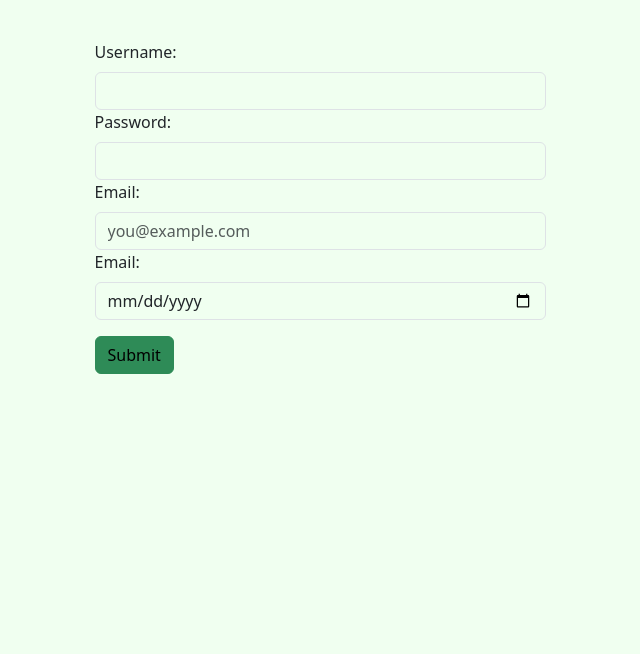
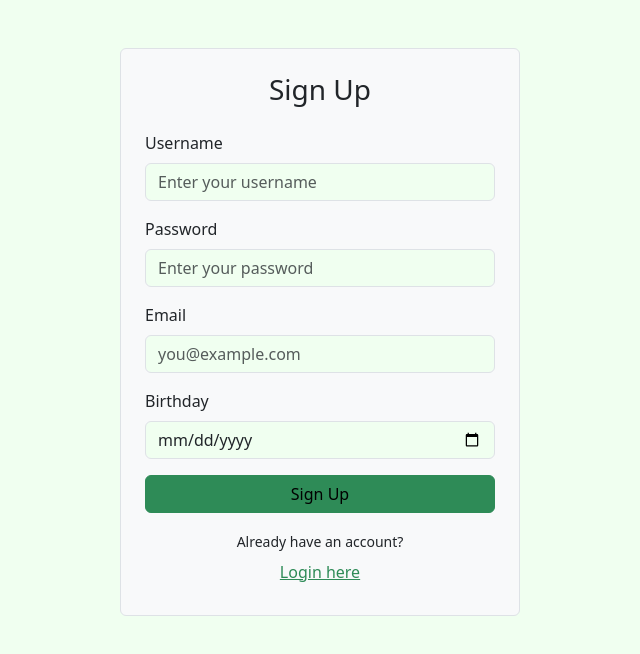
Before and after one commit to nimkus/myFlix-client, a React (Vite) app: page /signup in a window 1280 px wide. Shown: the top 654 px of the page, without its empty margins (320-960 px from the left). Built offline with nearby package versions, Linux system fonts and the light colour scheme.

Commit message:
Update signup-view.jsx

```diff
--- a/src/components/signup-view/signup-view.jsx
+++ b/src/components/signup-view/signup-view.jsx
@@ -1,91 +1,175 @@
 import { useState } from 'react';
-import Form from 'react-bootstrap/Form';
-import Button from 'react-bootstrap/Button';
+import { useNavigate } from 'react-router-dom';
+import { Form, Button } from 'react-bootstrap';
+import { Link } from 'react-router-dom';
 
 export const SignupView = () => {
-  const [username, setUsername] = useState('');
-  const [password, setPassword] = useState('');
-  const [email, setEmail] = useState('');
-  const [birthday, setBirthday] = useState('');
+  const navigate = useNavigate();
 
-  const handleSubmit = (event) => {
-    // prevents reload the entire page
+  const [formValues, setFormValues] = useState({
+    username: '',
+    password: '',
+    email: '',
+    birthday: '',
+  });
+
+  const [formErrors, setFormErrors] = useState({
+    username: '',
+    password: '',
+    email: '',
+    birthday: '',
+  });
+
+  const handleChange = (field, value) => {
+    setFormValues({ ...formValues, [field]: value });
+    validateField(field, value);
+  };
+
+  const validateField = (field, value) => {
+    let errorMessage = '';
+
+    switch (field) {
+      case 'username':
+        if (value.length < 5) {
+          errorMessage = 'Username must be at least 5 characters long.';
+        }
+        break;
+      case 'password':
+        const passwordPattern = /^(?=.*[a-z])(?=.*[A-Z])(?=.*\d)(?=.*[\W_]).{8,}$/;
+        if (!passwordPattern.test(value)) {
+          errorMessage =
+            'Password must contain at least 8 characters, an uppercase letter, a lowercase letter, a number, and a symbol.';
+        }
+        break;
+      case 'email':
+        const emailPattern = /^[a-z0-9._%+-]+@[a-z0-9.-]+\.[a-z]{2,}$/;
+        if (!emailPattern.test(value)) {
+          errorMessage = 'Please enter a valid email address.';
+        }
+        break;
+      case 'birthday':
+        const today = new Date();
+        const birthDate = new Date(value);
+        const ageLimit = 200;
+        const maxAgeDate = new Date(today.setFullYear(today.getFullYear() - ageLimit));
+
+        if (birthDate > new Date()) {
+          errorMessage = 'The birthday cannot be in the future.';
+        } else if (birthDate < maxAgeDate) {
+          errorMessage = `This is not a valid age in the bunnyverse.`;
+        }
+        break;
+      default:
+        break;
+    }
+
+    setFormErrors({ ...formErrors, [field]: errorMessage });
+  };
+
+  const handleSubmit = async (event) => {
     event.preventDefault();
 
-    const data = {
-      username: username,
-      password: password,
-      email: email,
-      birthday: birthday,
-    };
+    // Prevent form submission if there are validation errors
+    if (Object.values(formErrors).some((error) => error)) {
+      alert('Please correct the errors before submitting.');
+      return;
+    }
 
-    fetch('https://nimkus-movies-flix-6973780b155e.herokuapp.com/users', {
+    const { username, password, email, birthday } = formValues;
+    const data = { username, password, email, birthday };
+
+    try {
+      const response = await fetch('https://nimkus-movies-flix-6973780b155e.herokuapp.com/users', {
         method: 'POST',
         headers: {
           'content-type': 'application/json',
         },
         body: JSON.stringify(data),
-    })
-      .then((response) => {
+      });
+
       if (response.ok) {
         alert('Signup successful');
-          window.location.reload();
+        navigate('/login');
       } else {
-          alert('Signup failed');
+        const errorMessage = await response.text();
+        alert(`Signup failed: ${errorMessage}`);
       }
-      })
-      .catch((e) => {
-        alert('Something went wrong');
-      });
+    } catch (error) {
+      console.error('Error during signup:', error);
+      alert('An error occurred during signup. Please try again later.');
+    }
   };
 
   return (
-    <Form onSubmit={handleSubmit} className="mt-3">
-      <Form.Group controlId="formUsernameSignup">
-        <Form.Label>Username: </Form.Label>
+    <Form
+      onSubmit={handleSubmit}
+      className="mt-4 p-4 border rounded shadow-s bg-light"
+      style={{ maxWidth: '400px', margin: '0 auto' }}
+    >
+      <h3 className="text-center mb-4">Sign Up</h3>
+
+      <Form.Group controlId="formUsernameSignup" className="mb-3">
+        <Form.Label>Username</Form.Label>
         <Form.Control
           type="text"
-          value={username}
-          onChange={(e) => setUsername(e.target.value)}
-          min-length="5"
+          placeholder="Enter your username"
+          value={formValues.username}
+          onChange={(e) => handleChange('username', e.target.value)}
+          isInvalid={!!formErrors.username}
           required
         />
+        <Form.Control.Feedback type="invalid">{formErrors.username}</Form.Control.Feedback>
       </Form.Group>
-      <Form.Group controlId="formPasswordSignup">
-        <Form.Label>Password: </Form.Label>
+
+      <Form.Group controlId="formPasswordSignup" className="mb-3">
+        <Form.Label>Password</Form.Label>
         <Form.Control
           type="password"
-          value={password}
-          onChange={(e) => setPassword(e.target.value)}
-          pattern="^(?=.*[a-z])(?=.*[A-Z])(?=.*\d)(?=.*[\W_]).{8,}$"
-          title="Password must be at least 8 characters long, contain at least one uppercase letter, one lowercase letter, one number, and one symbol."
+          placeholder="Enter your password"
+          value={formValues.password}
+          onChange={(e) => handleChange('password', e.target.value)}
+          isInvalid={!!formErrors.password}
           required
         />
+        <Form.Control.Feedback type="invalid">{formErrors.password}</Form.Control.Feedback>
       </Form.Group>
-      <Form.Group controlId="formEmailSignup">
-        <Form.Label>Email: </Form.Label>
+
+      <Form.Group controlId="formEmailSignup" className="mb-3">
+        <Form.Label>Email</Form.Label>
         <Form.Control
           type="email"
-          value={email}
-          onChange={(e) => setEmail(e.target.value)}
-          pattern="[a-z0-9._%+-]+@[a-z0-9.-]+\.[a-z]{2,}$"
           placeholder="you@example.com"
+          value={formValues.email}
+          onChange={(e) => handleChange('email', e.target.value)}
+          isInvalid={!!formErrors.email}
           required
         />
+        <Form.Control.Feedback type="invalid">{formErrors.email}</Form.Control.Feedback>
       </Form.Group>
-      <Form.Group controlId="formBirthdaySignup">
-        <Form.Label>Email: </Form.Label>
+
+      <Form.Group controlId="formBirthdaySignup" className="mb-3">
+        <Form.Label>Birthday</Form.Label>
         <Form.Control
           type="date"
-          value={birthday}
-          onChange={(e) => setBirthday(e.target.value)}
-          placeholder="DD-MM-YYYY"
+          value={formValues.birthday}
+          onChange={(e) => handleChange('birthday', e.target.value)}
+          isInvalid={!!formErrors.birthday}
+          max="9999-12-31"
           required
         />
+        <Form.Control.Feedback type="invalid">{formErrors.birthday}</Form.Control.Feedback>
       </Form.Group>
-      <Button type="submit" className="mt-3" variant="primary">
-        Submit
+
+      <Button type="submit" variant="primary" className="w-100 mb-3">
+        Sign Up
       </Button>
+
+      <div className="text-center">
+        <small>Already have an account?</small> <br />
+        <Link to="/login" className="btn btn-link">
+          Login here
+        </Link>
+      </div>
     </Form>
   );
 };
```
Lines whose indentation alone changed are shown as unchanged.
